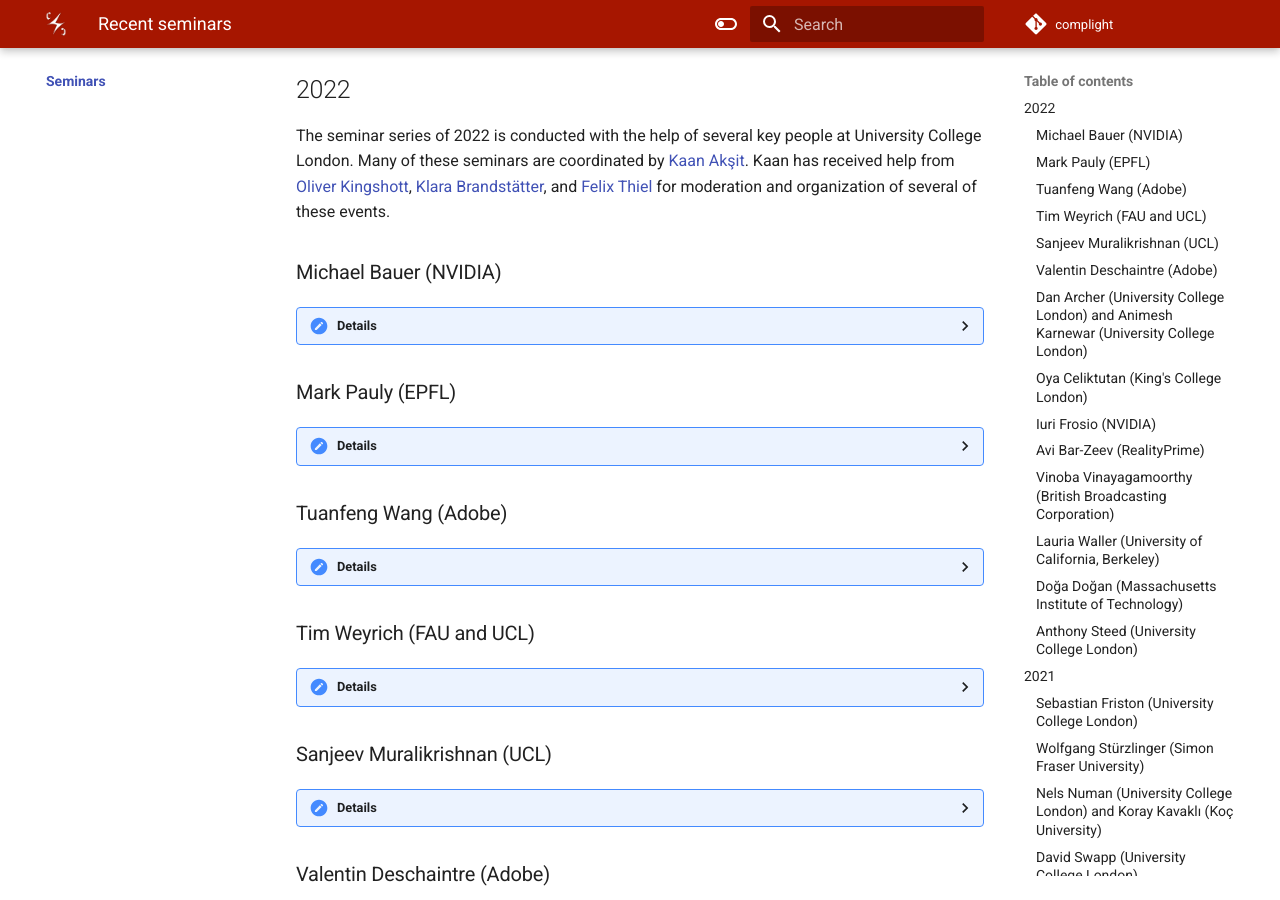
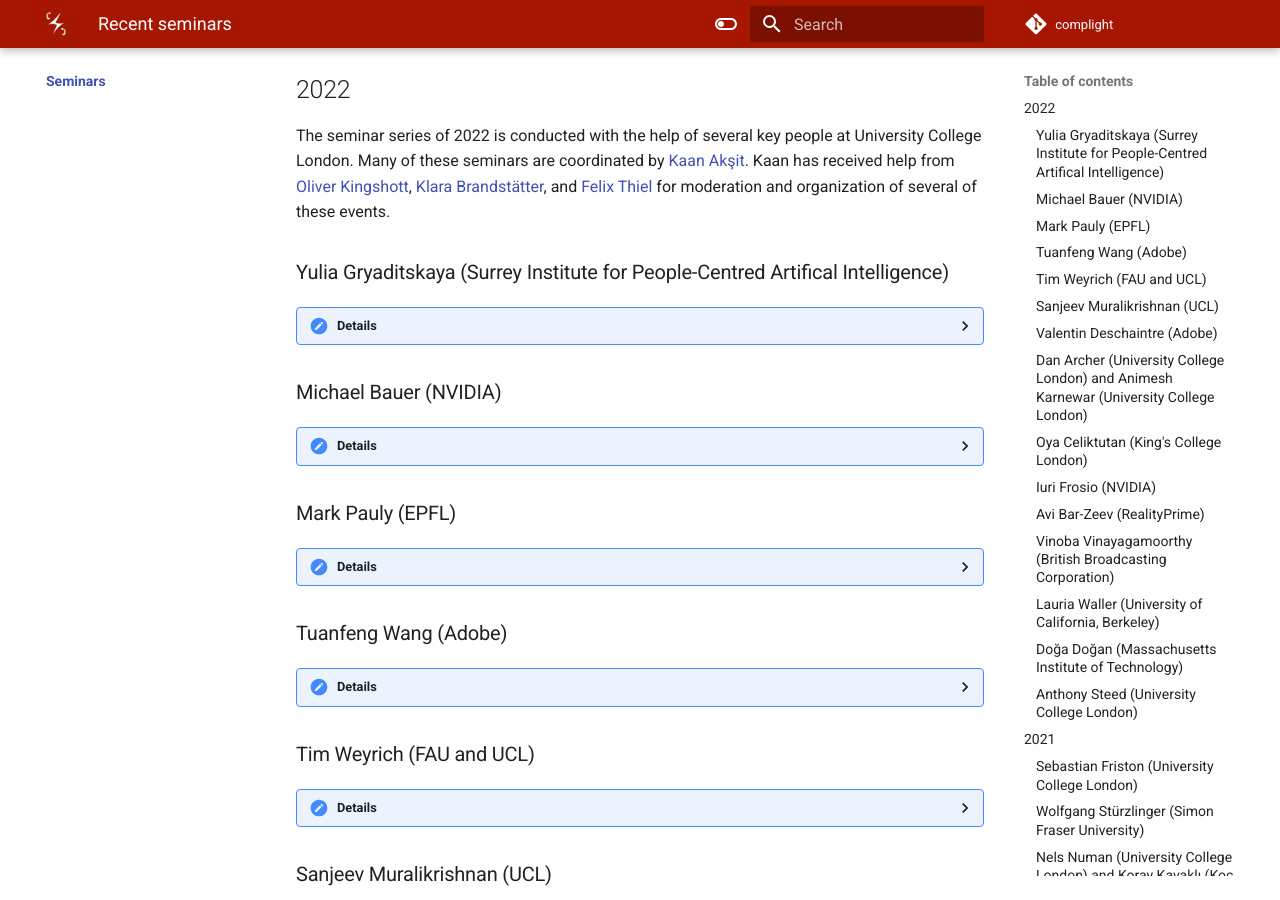
Before and after one commit to complight/complight.github.io, an MkDocs documentation site: the page built from docs/seminars/index.md, in a window 1280 px wide and 900 px high, scrolled down 469 px. Built offline with MkDocs 1.6.1 and Material for MkDocs 9.7.7, drawn with Linux system fonts in a browser that asks for light colours.

Commit message:
Updating seminars page.

```diff
--- a/docs/seminars/index.md
+++ b/docs/seminars/index.md
@@ -10,6 +10,18 @@ Overall, seminars are a blend of internal and external presenters.
 The seminar series of 2022 is conducted with the help of several key people at University College London.
 Many of these seminars are coordinated by [Kaan Akşit](https://kaanaksit.com).
 Kaan has received help from [Oliver Kingshott](http://oliver.kingshott.com/), [Klara Brandstätter](https://www.linkedin.com/in/klara-brandst%C3%A4tter-79b72820b?lipi=urn%3Ali%3Apage%3Ad_flagship3_profile_view_base_contact_details%3BxbCdu1E4RmWqTPAsdCipMw%3D%3D), and [Felix Thiel](https://www.linkedin.com/in/felix-thiel-97a22215a?lipi=urn%3Ali%3Apage%3Ad_flagship3_profile_view_base_contact_details%3BGgHpsDNOTWeGPFWcUC5M6A%3D%3D) for moderation and organization of several of these events.
+
+### Yulia Gryaditskaya (Surrey Institute for People-Centred Artifical Intelligence)
+??? Details
+    **Date:**
+    1st June 2022
+
+    **Presenter:** Yulia Gryadistkaya, Assistant Professor at CVSSP and Surrey Institute for People-Centered Artifical Intelligence
+
+    **Title:** Amateur Sketches
+
+    **Watch:** [Recording (Password protected)](https://liveuclac-my.sharepoint.com/:v:/g/personal/ucackak_ucl_ac_uk/EQMrOUuUOHBJqaX-Uga8QEMBZ1DxdqrrXor-itwgO2qi3g?e=YARFKB)
+
 
 ### Michael Bauer (NVIDIA)
 ??? Details
```
